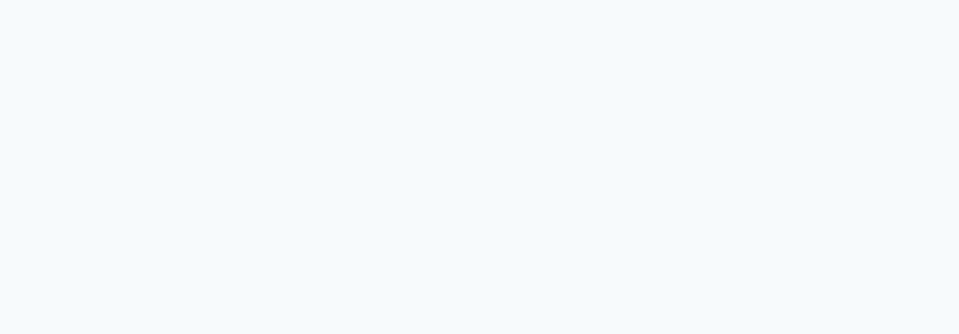
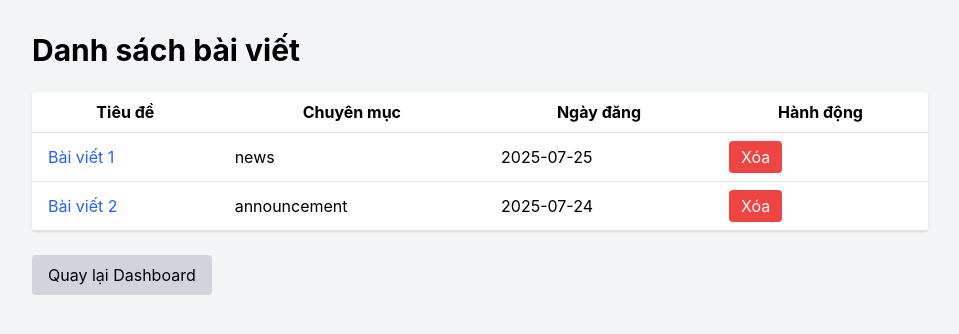
Before and after one commit to danieldoisme/portal-tuyen-sinh, a React (Create React App) app: page /admin/posts in a window 1280 px wide. Before the commit this address had no page. Shown: the top 334 px of the page, without its empty margins (160-1119 px from the left). Built offline with nearby package versions, Linux system fonts and the light colour scheme.

Commit message:
Add AdminPostListPage for delete posts (new feature)

```diff
--- a/src/App.js
+++ b/src/App.js
@@ -20,6 +20,7 @@ import AdminLoginPage from "./features/admin/pages/AdminLoginPage.js";
 import AdminDashboardPage from "./features/admin/pages/AdminDashboardPage.js";
 import AdminStudentApplicationsPage from "./features/admin/pages/AdminStudentApplicationsPage";
 import AdminPostCreationPage from "./features/admin/pages/AdminPostCreationPage.js";
+import AdminPostListPage from "./features/admin/pages/AdminPostListPage";
 
 import TongQuanHocVien from "./features/info/pages/TongQuanHocVien.js";
 import ChinhSachHocBong from "./features/info/pages/ChinhSachHocBong.js";
@@ -105,6 +106,7 @@ const AppLayout = () => {
             path="/admin/create-post"
             element={<AdminPostCreationPage />}
           />
+          <Route path="/admin/posts" element={<AdminPostListPage />} />
         </Routes>
       </main>
       {!isAdminRoute && <Footer />}
--- a/src/features/admin/pages/AdminDashboardPage.js
+++ b/src/features/admin/pages/AdminDashboardPage.js
@@ -73,6 +73,28 @@ const AdminDashboardPage = () => {
             }
           />
 
+          {/* Card mới cho quản lý/xóa bài viết */}
+          <Card
+            to="/admin/posts"
+            title="Quản lý & Xóa bài viết"
+            description="Xem danh sách, mở chi tiết và xóa các bài viết đã đăng."
+            icon={
+              <svg
+                className="w-6 h-6 text-red-700"
+                fill="none"
+                stroke="currentColor"
+                viewBox="0 0 24 24"
+              >
+                <path
+                  strokeLinecap="round"
+                  strokeLinejoin="round"
+                  strokeWidth="2"
+                  d="M6 18L18 6M6 6l12 12"
+                />
+              </svg>
+            }
+          />
+
           <div className="p-6 bg-white rounded-lg shadow-md">
             <div className="flex items-center mb-4">
               <div className="p-3 bg-gray-100 rounded-full mr-4">
--- /dev/null
+++ b/src/features/admin/pages/AdminPostListPage.js
@@ -0,0 +1,109 @@
+import { useState, useEffect } from "react";
+import { useNavigate } from "react-router-dom";
+
+// Giả lập dữ liệu bài viết (bạn thay bằng fetch API thực tế)
+const mockPosts = [
+  {
+    id: 1,
+    title: "Bài viết 1",
+    category: "news",
+    subCategory: "press-info",
+    createdAt: "2025-07-25",
+  },
+  {
+    id: 2,
+    title: "Bài viết 2",
+    category: "announcement",
+    subCategory: "undergraduate",
+    createdAt: "2025-07-24",
+  },
+];
+
+const AdminPostListPage = () => {
+  const [posts, setPosts] = useState([]);
+  const navigate = useNavigate();
+
+  useEffect(() => {
+    // Thay bằng API thực tế
+    setPosts(mockPosts);
+  }, []);
+
+  const handleDelete = (id) => {
+    if (window.confirm("Bạn có chắc muốn xóa bài viết này?")) {
+      setPosts(posts.filter((post) => post.id !== id));
+      // Gọi API xóa ở đây nếu có
+    }
+  };
+
+  const handleOpenDetail = (post) => {
+    let url = "/";
+    if (post.category === "news" && post.subCategory === "press-info") {
+      url = `/tin-tuc/thong-tin-bao-chi/${post.id}`;
+    } else if (post.category === "news" && post.subCategory === "activities-events") {
+      url = `/tin-tuc/hoat-dong-su-kien/${post.id}`;
+    } else if (post.category === "announcement" && post.subCategory === "undergraduate") {
+      url = `/thong-bao/tuyen-sinh-dai-hoc/${post.id}`;
+    } else if (post.category === "announcement" && post.subCategory === "postgraduate") {
+      url = `/thong-bao/tuyen-sinh-sau-dai-hoc/${post.id}`;
+    } else if (post.category === "announcement" && post.subCategory === "other") {
+      url = `/thong-bao/tuyen-sinh-khac/${post.id}`;
+    }
+    window.open(url, "_blank");
+  };
+
+  return (
+    <div className="p-8 bg-gray-100 min-h-screen">
+      <div className="max-w-4xl mx-auto">
+        <h1 className="text-3xl font-bold mb-6">Danh sách bài viết</h1>
+        <table className="min-w-full bg-white rounded shadow">
+          <thead>
+            <tr>
+              <th className="py-2 px-4 border-b">Tiêu đề</th>
+              <th className="py-2 px-4 border-b">Chuyên mục</th>
+              <th className="py-2 px-4 border-b">Ngày đăng</th>
+              <th className="py-2 px-4 border-b">Hành động</th>
+            </tr>
+          </thead>
+          <tbody>
+            {posts.map((post) => (
+              <tr key={post.id}>
+                <td
+                  className="py-2 px-4 border-b text-blue-600 cursor-pointer hover:underline"
+                  onClick={() => handleOpenDetail(post)}
+                  title="Xem chi tiết bài viết"
+                >
+                  {post.title}
+                </td>
+                <td className="py-2 px-4 border-b">{post.category}</td>
+                <td className="py-2 px-4 border-b">{post.createdAt}</td>
+                <td className="py-2 px-4 border-b">
+                  <button
+                    className="px-3 py-1 bg-red-500 text-white rounded hover:bg-red-600"
+                    onClick={() => handleDelete(post.id)}
+                  >
+                    Xóa
+                  </button>
+                </td>
+              </tr>
+            ))}
+            {posts.length === 0 && (
+              <tr>
+                <td colSpan={4} className="text-center py-4 text-gray-500">
+                  Không có bài viết nào.
+                </td>
+              </tr>
+            )}
+          </tbody>
+        </table>
+        <button
+          className="mt-6 px-4 py-2 bg-gray-300 rounded hover:bg-gray-400"
+          onClick={() => navigate("/admin/dashboard")}
+        >
+          Quay lại Dashboard
+        </button>
+      </div>
+    </div>
+  );
+};
+
+export default AdminPostListPage;
```
